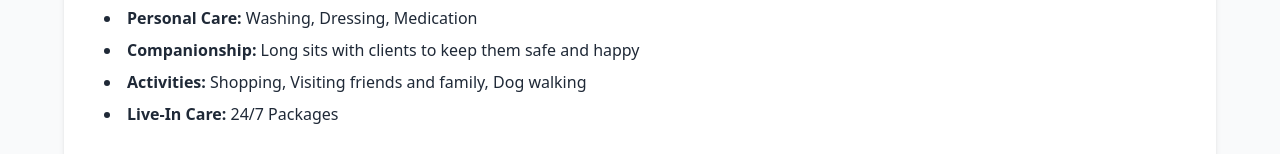
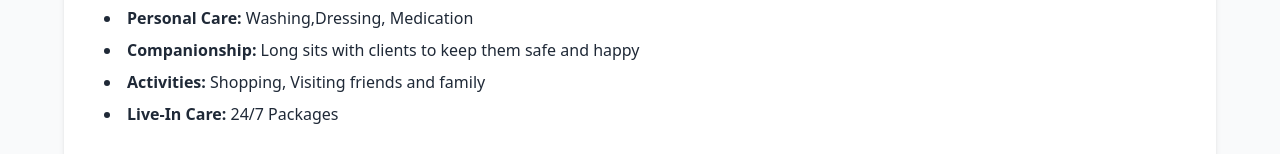
Before and after one commit to mhrhabib2004/beloved-homecare, a React (Vite) app: page /whatwedo in a window 1280 px wide. Shown: the part 328-482 px from the top of the page. Built offline with nearby package versions, Linux system fonts and the light colour scheme.

Commit message:
up:some code

```diff
--- a/src/Component/AboutUs/WhatWeDo.jsx
+++ b/src/Component/AboutUs/WhatWeDo.jsx
@@ -15,11 +15,11 @@ const WhatWeDo = () => {
             Our Adult Support Services
           </h2>
           <p className="text-gray-700 leading-relaxed mb-6">
-            Home care services we provide:
+            Home care services we provide :
           </p>
           <ul className="list-disc list-inside text-gray-800 space-y-2">
             <li>
-              <strong>Personal Care:</strong> Washing, Dressing, Medication
+              <strong>Personal Care:</strong> Washing,Dressing, Medication
             </li>
             <li>
               <strong>Companionship:</strong> Long sits with clients to keep
@@ -27,7 +27,7 @@ const WhatWeDo = () => {
             </li>
             <li>
               <strong>Activities:</strong> Shopping, Visiting friends and
-              family, Dog walking
+              family
             </li>
             <li>
               <strong>Live-In Care:</strong> 24/7 Packages
```
